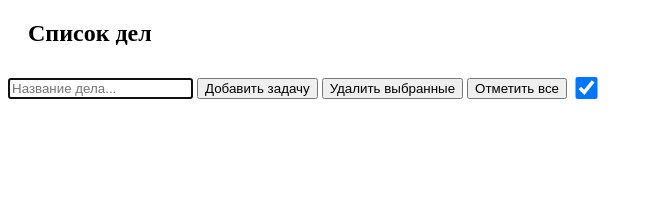
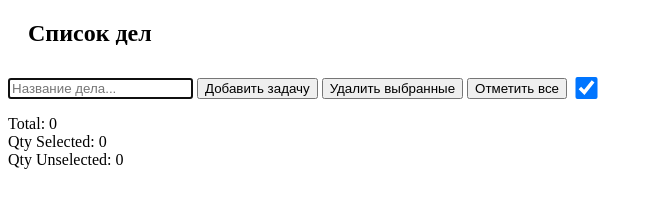
Before and after one commit to ZLOYROST/ToDo, a plain HTML site: page note.html in a window 1280 px wide. Shown: the whole page, without its empty margins (0-653 px from the left). Drawn offline with Linux system fonts and the light colour scheme.

Commit message:
add counter for tasks

```diff
--- a/note.html
+++ b/note.html
@@ -19,11 +19,22 @@
   <input type="checkbox" id="AllChecked" class="checkboxOne">
 
 
-<ul id="taskList">
+  <ul id="taskList">
 
+  </ul>
 
-</ul>
-
+  <div>
+    Total:
+<span id="total"></span>
+  </div>
+  <div>
+    Qty Selected:
+<span id="Selected"></span>
+  </div>
+  <div>
+    Qty Unselected:
+<span id="Unselected"></span>
+  </div>
 
 <script src="./zapiska.js"></script>
 
--- a/zapiska.js
+++ b/zapiska.js
@@ -3,6 +3,12 @@ const inputTask = document.getElementById('task-input');
 let TODOARRAY = []
 const taskList = document.querySelector('#taskList')
 let chbox = document.querySelector('#AllChecked')
+let i = 0
+let total = document.querySelector('#total')
+let a = 0
+let Selected = document.querySelector('#Selected')
+let b = 0
+let Unselected = document.querySelector('#Unselected')
 // функция очищения taskList после ввода
 function cldiv() {
   taskList.innerHTML = '';
@@ -13,14 +19,21 @@ function saveToLocalStorage() {
   localStorage.setItem('TODOARRAY', JSON.stringify(TODOARRAY))
 }
 if (localStorage.getItem('TODOARRAY')) {
+
   TODOARRAY = JSON.parse(localStorage.getItem('TODOARRAY'))
 }
  render()
 
 // отрисовка массива в DOM
 function render () {
+  howMuchTask ()
+  howMuchSelected ()
+  howMuchUnSelected ()
+  total.textContent = i
+  Selected.textContent = a
+  Unselected.textContent = b
   cldiv()
-   inputTask.focus()
+  inputTask.focus()
     TODOARRAY.forEach((el) => {
         let firstElem = document.createElement("li");
 
@@ -54,7 +67,27 @@ function render () {
       });
       saveToLocalStorage()
       ChangeStatusForAllChecked ()
+      howMuchTask ()
     }
+    // счетчик который показывает сколько всего тасок на странице
+function howMuchTask () {
+   i = TODOARRAY.length
+   }
+//Сколько выделенных тасок
+function howMuchSelected () {
+     let sum = TODOARRAY.filter(el => {
+       return el.status == true
+      })
+      a = sum.length
+}
+
+      //сколько не выделенных тасок
+      function howMuchUnSelected () {
+        let sum = TODOARRAY.filter(el => {
+          return el.status == false
+         })
+         b = sum.length
+      }
 
     // если пустое поле в инпуте, и пытаются нажать на кнопку добавить, то в консол выведет stop
     function addTask () {
@@ -72,12 +105,15 @@ function render () {
       }
 
       TODOARRAY.push(element)
+      saveToLocalStorage()
       inputTask.value = '';    // очищение инпута!!!
 
     }
     taskList.addEventListener('click', deleteTask)
 
+
 function deleteTask(event) {
+
   if(event.target.dataset.action === 'delete') {
     TODOARRAY.forEach((el,index) => {
       if(event.target.id == el.id) {
@@ -85,6 +121,7 @@ function deleteTask(event) {
       }
     })
   }
+
 }
 
 let butndelete = document.querySelector("#butndelete")
@@ -93,6 +130,7 @@ butndelete.addEventListener('click', function() {
     return el.status == false
   })
   TODOARRAY = result
+
   render()
 })
 
@@ -103,6 +141,7 @@ butnAdd.addEventListener('click', function() {
   render()
 })
 
+// чекбокс на выделить все
 chbox.addEventListener('click', function() {
   const result = TODOARRAY.every(el => {
   return el.status == true
@@ -145,7 +184,7 @@ chbox.addEventListener('click', function() {
      })
     render()
 })
-
+// чекбокс который загорается если все элементы выделены
 function ChangeStatusForAllChecked () {
   const result = TODOARRAY.every(el => {
     return el.status == true
```
